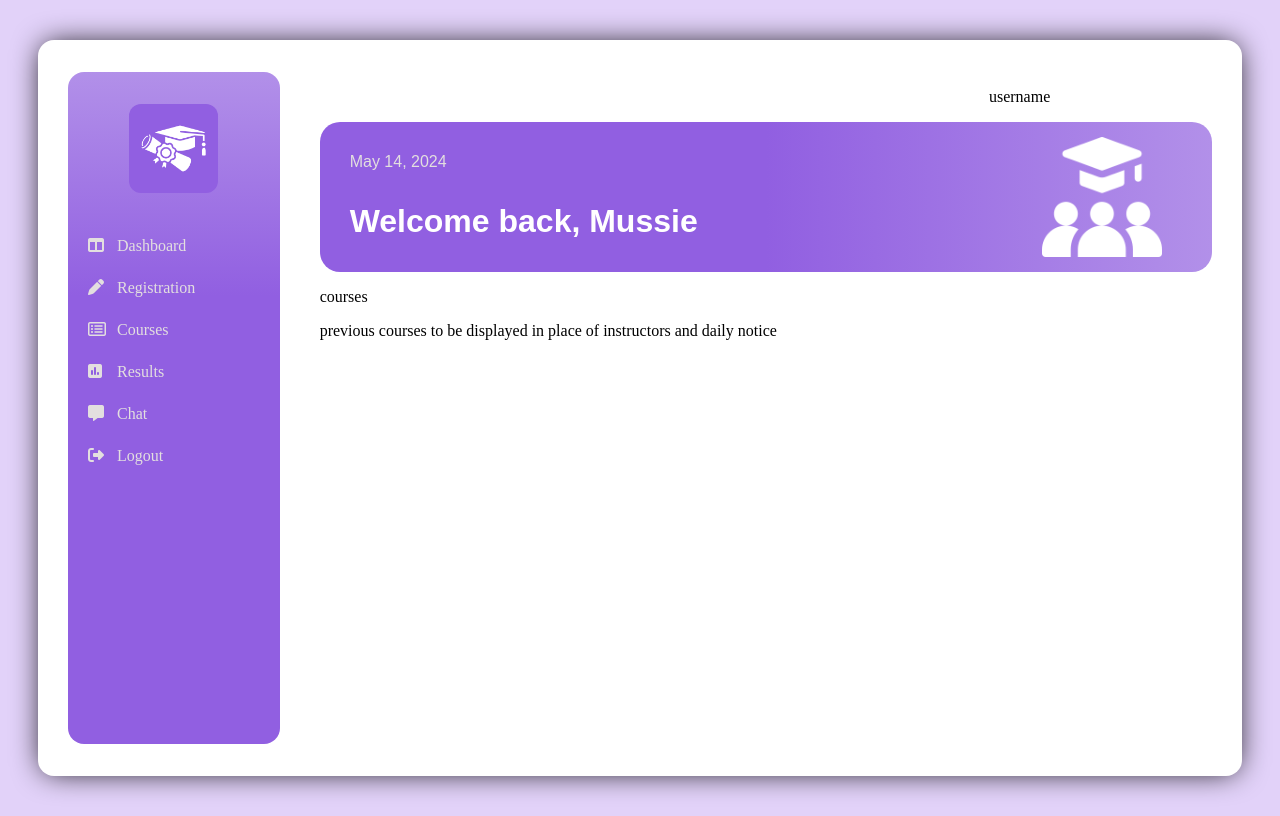
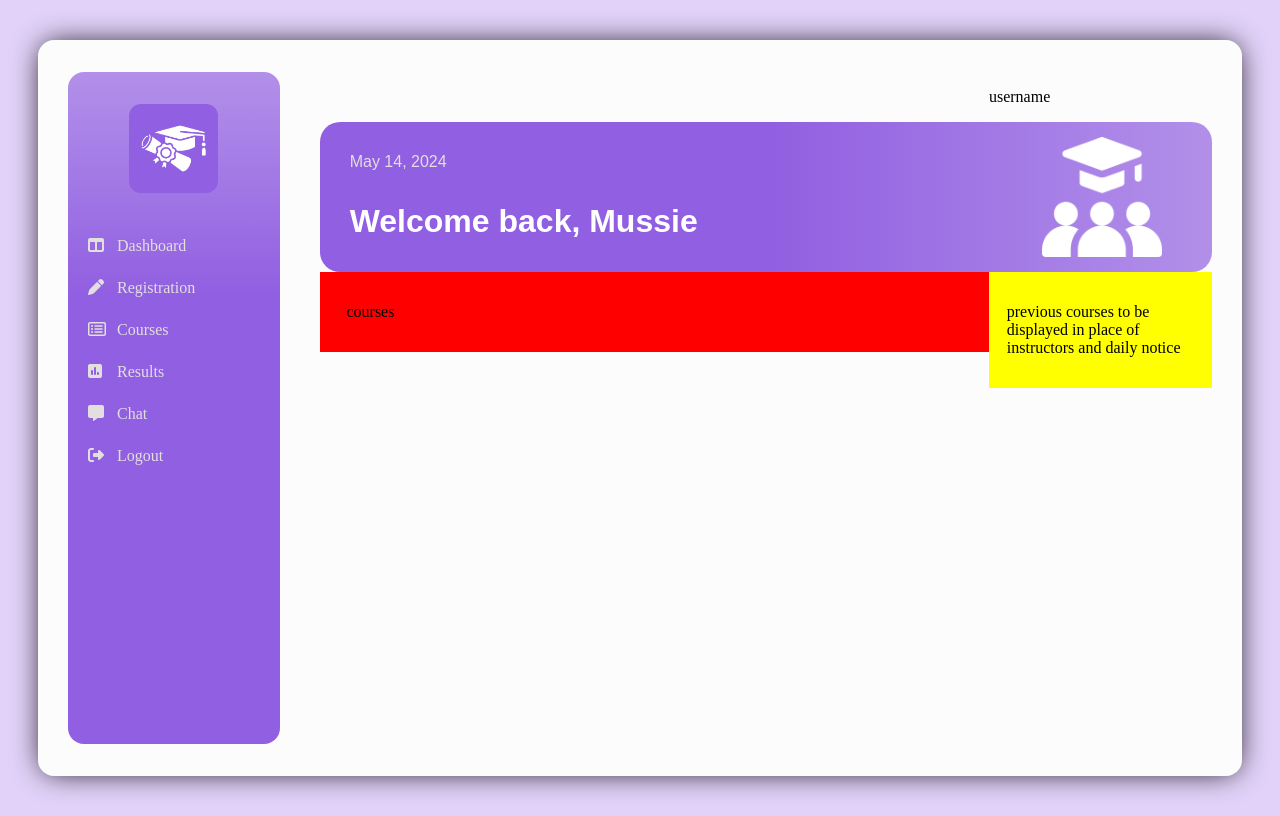
Before and after one commit to mussie-alemayehu/student-portal, a PHP site: page / in a window 1280 px wide. Run offline with PHP 8.4, Linux system fonts and the light colour scheme; some libraries are stand-ins or nearby versions.

Commit message:
prepare the layout of the dashboard screen

```diff
--- a/dashboard/index.html
+++ b/dashboard/index.html
@@ -74,7 +74,7 @@
                 <p class="welcome-message">Welcome back, Mussie</p>
                 <img src="education.png" alt="education icon">
             </div>
-            <div class="current courses">
+            <div class="current-courses">
                 <p>courses</p>
             </div>
             <div class="previous-courses">
--- a/dashboard/style.css
+++ b/dashboard/style.css
@@ -4,7 +4,7 @@ body {
 }
 
 .container {
-    background-color: white;
+    background-color: #FCFCFC;
     padding: 4vh 30px;
     height: 84vh;
     border-radius: 16px;
--- a/dashboard/styles/main-contents-styles.css
+++ b/dashboard/styles/main-contents-styles.css
@@ -40,3 +40,17 @@ p.date-time {
     right: 50px;
     top: 15px;
 }
+
+.current-courses {
+    float: left;
+    width: 69%;
+    padding: 15px 3%;
+    background-color: red;
+}
+
+.previous-courses {
+    float: right;
+    background-color: yellow;
+    padding: 15px 2%;
+    width: 21%;
+}
```
